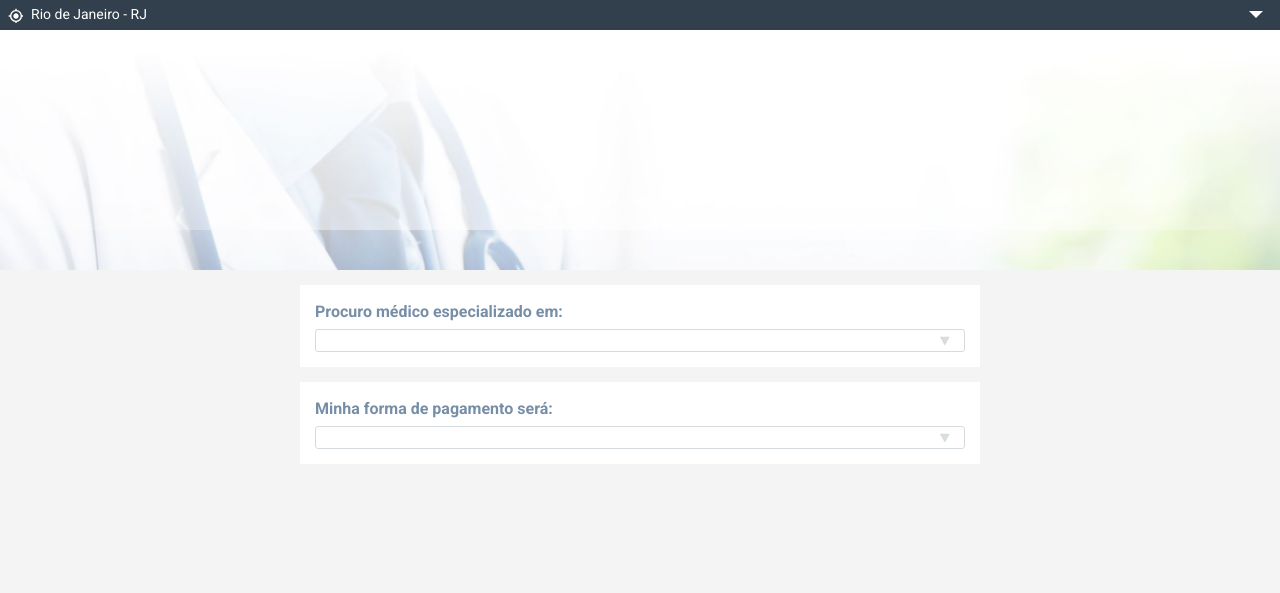
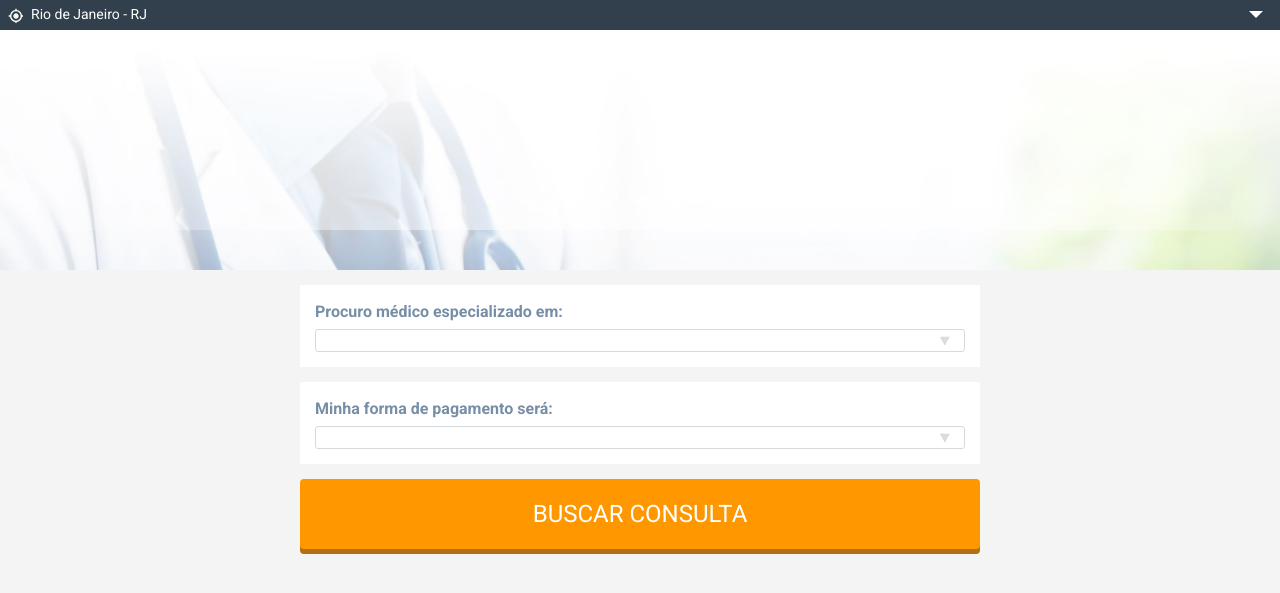
Before and after one commit to beatrizcp87/umed, a Jekyll site: the page built from index.html, in a window 1280 px wide. Shown: the top 593 px of the page. Built offline with Jekyll 4.4.1, drawn with Linux system fonts in a browser that asks for light colours.

Commit message:
first release for page 1

```diff
--- a/_sass/_layout.scss
+++ b/_sass/_layout.scss
@@ -297,3 +297,21 @@
     font-weight: 500;
   }
 }
+
+a.buscar{
+  margin-top: 15px;
+  width: 100% ;
+  color: #fff;
+  background-color: #ff9800;
+  text-align: center;
+  padding: 17px 20px;
+  display: block;
+  text-transform: uppercase;
+  font-size: 24px;
+  border-radius: 4px;
+  box-shadow: 0 5px 0 0 #af7114;
+  &:hover{
+    text-decoration: none;
+    background-color: #af7114;
+  }
+}
--- a/index.html
+++ b/index.html
@@ -31,6 +31,7 @@ layout: default
       </select>
 
     </div>
+    <a href="/step2" class="buscar"> Buscar consulta</a>
   </div>
 
 
```
Also changed, not shown: 3 other files.
